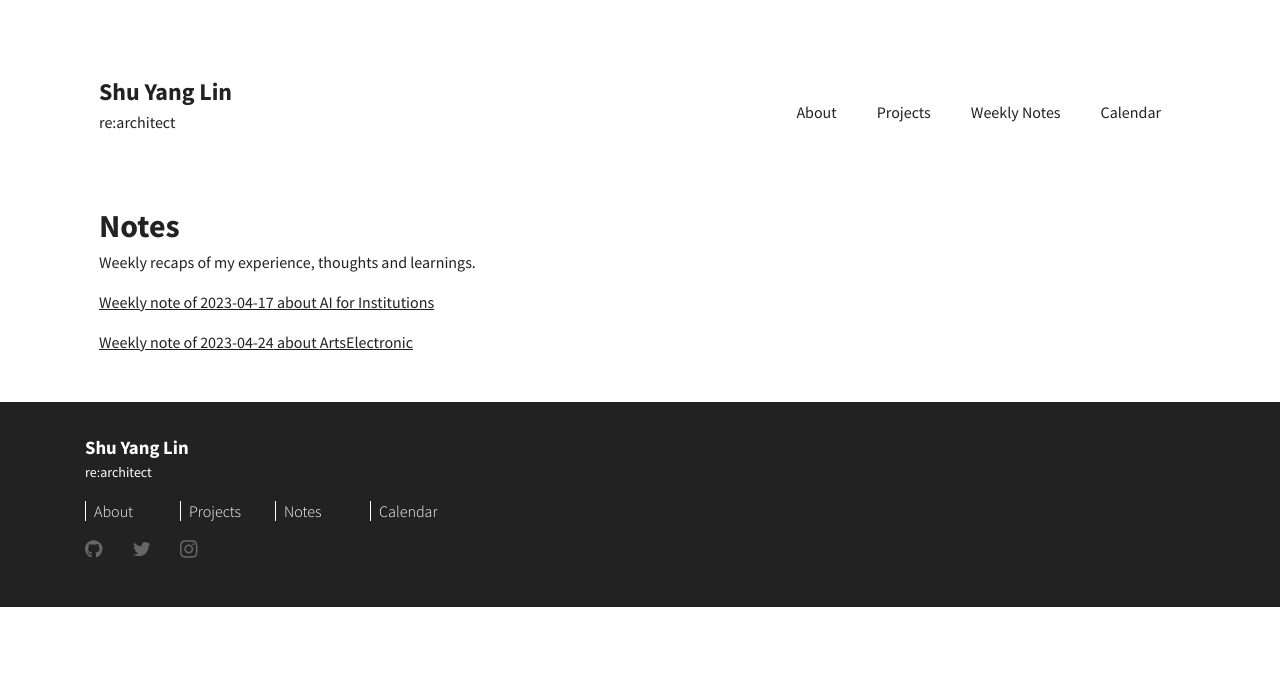
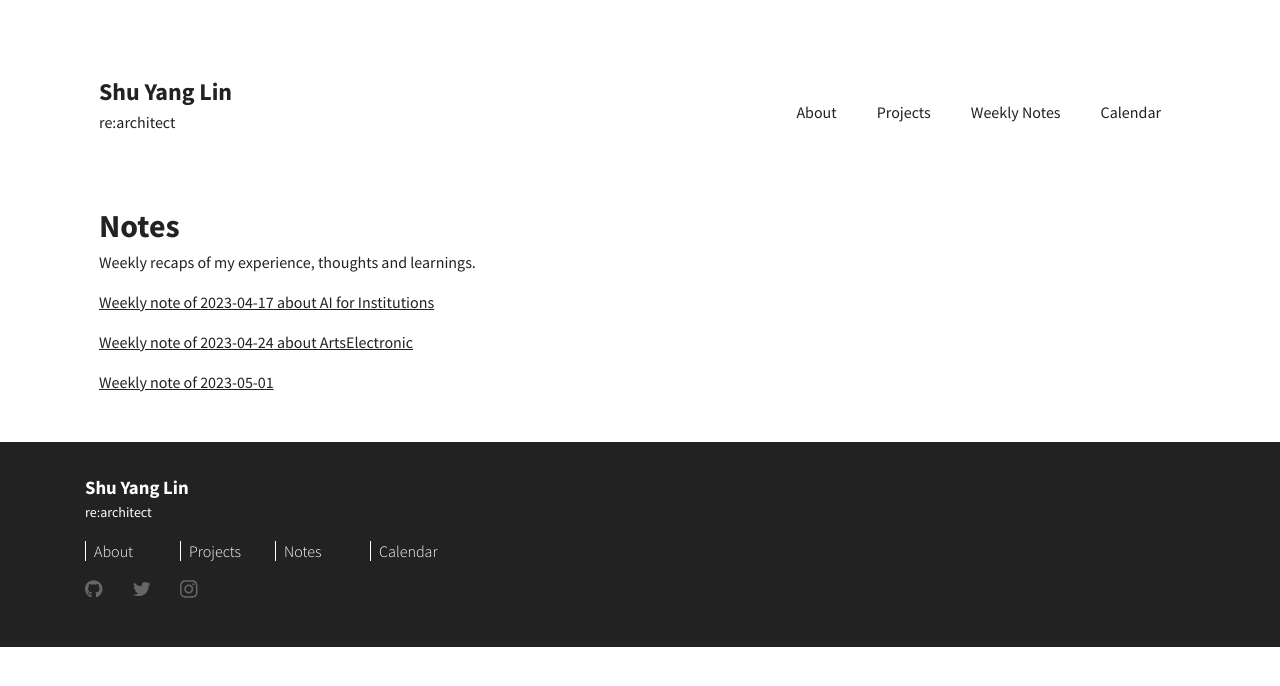
Before and after one commit to shuyanglin/shuyanglin, a React (Create React App) app: page /#/notes in a window 1280 px wide. Shown: the top 686 px of the page. Built offline with nearby package versions, Linux system fonts and the light colour scheme.

Commit message:
update weekly note

```diff
--- a/src/components/App/App.js
+++ b/src/components/App/App.js
@@ -36,6 +36,7 @@ function App() {
             {/* notes */}
             <Route path="/notes/2023-04-17" element={<Note slug={"2023-04-17"}/>}></Route>
             <Route path="/notes/2023-04-24" element={<Note slug={"2023-04-24"}/>}></Route>
+            <Route path="/notes/2023-05-01" element={<Note slug={"2023-05-01"}/>}></Route>
 
 
           </Routes>
--- /dev/null
+++ b/src/components/Note/Markdowns/note-2023-05-01.md
@@ -0,0 +1,5 @@
+This week was a delightful mix of creating, learning, and socialising. I started off by tinkering with a chatbot that speaks for the River Don, which was surprisingly straightforward! I'm looking forward to using this as a jumping-off point for discussions with [The River Don Project](https://www.theriverdon.org/) next week, where we'll be exploring the legal personhood of the river.
+
+I also had the pleasure of catching up with Liz Barry of [The Computational Democracy Project](https://compdemocracy.org/) who maintains [Pol.is](https://pol.is/home). We exchanged some ideas about how Pol.is can evolve into an ecosystem that provides software, methodology, and community support. It was also just wonderful to reconnect after all these years!
+
+To round off the week, the bank holiday afforded me the opportunity to take a break from work and spend some refreshing time with both old friends (for a hike at The Hill Garden and Pergola) and new friends (over Chikashi sushi and takoyaki!).
--- a/src/components/Notes/Notes.js
+++ b/src/components/Notes/Notes.js
@@ -11,6 +11,10 @@ function Notes() {
     date: "2023-04-24",
     slug: "2023-04-24",
     about: "ArtsElectronic"
+  },,{
+    date: "2023-05-01",
+    slug: "2023-05-01",
+    about: ""
   }]
 
   return (
@@ -36,7 +40,12 @@ export default Notes;
 function NoteCard({weeklyNote}){
   return(
     <>
-      <p>Weekly note of {weeklyNote.date} about {weeklyNote.about}</p>
+      <p>Weekly note of {weeklyNote.date}
+      {' '}
+      {weeklyNote.about &&
+        `about ${weeklyNote.about}`
+      }
+      </p>
     </>
   )
 }
```
